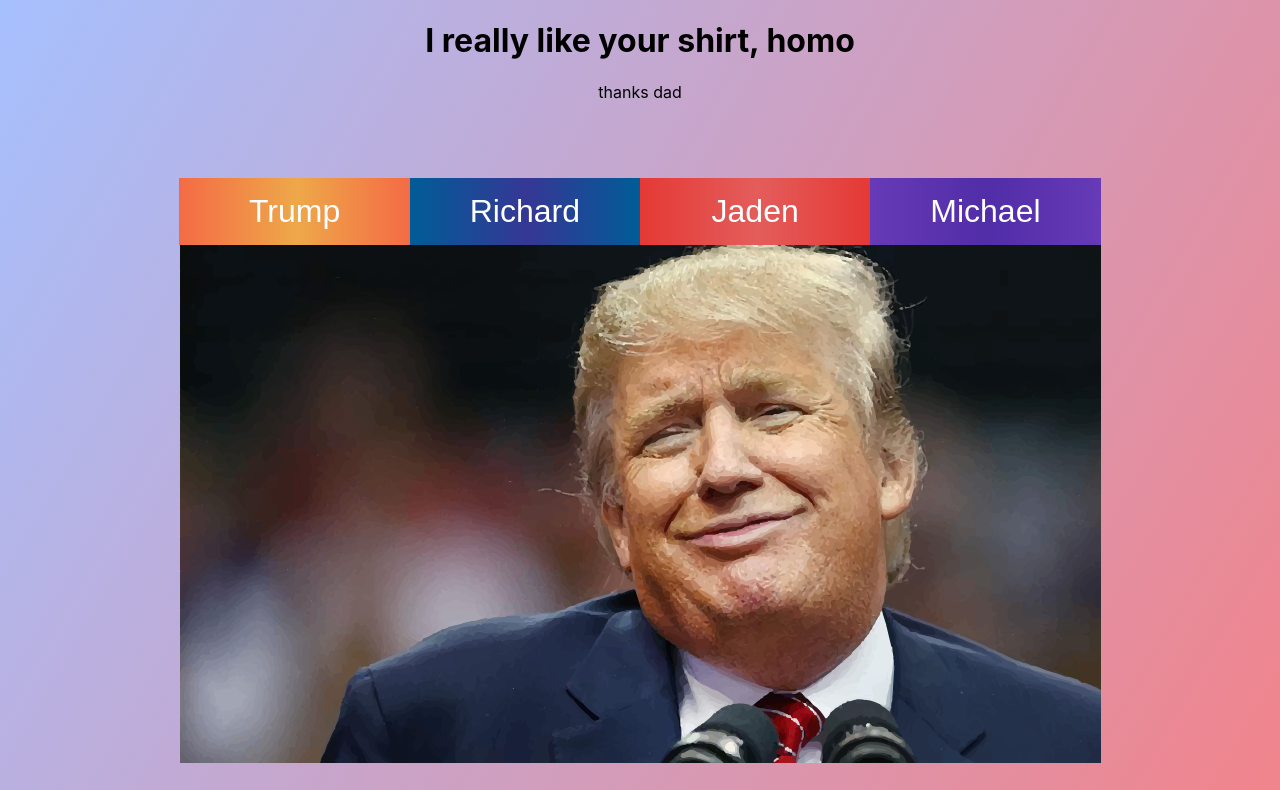
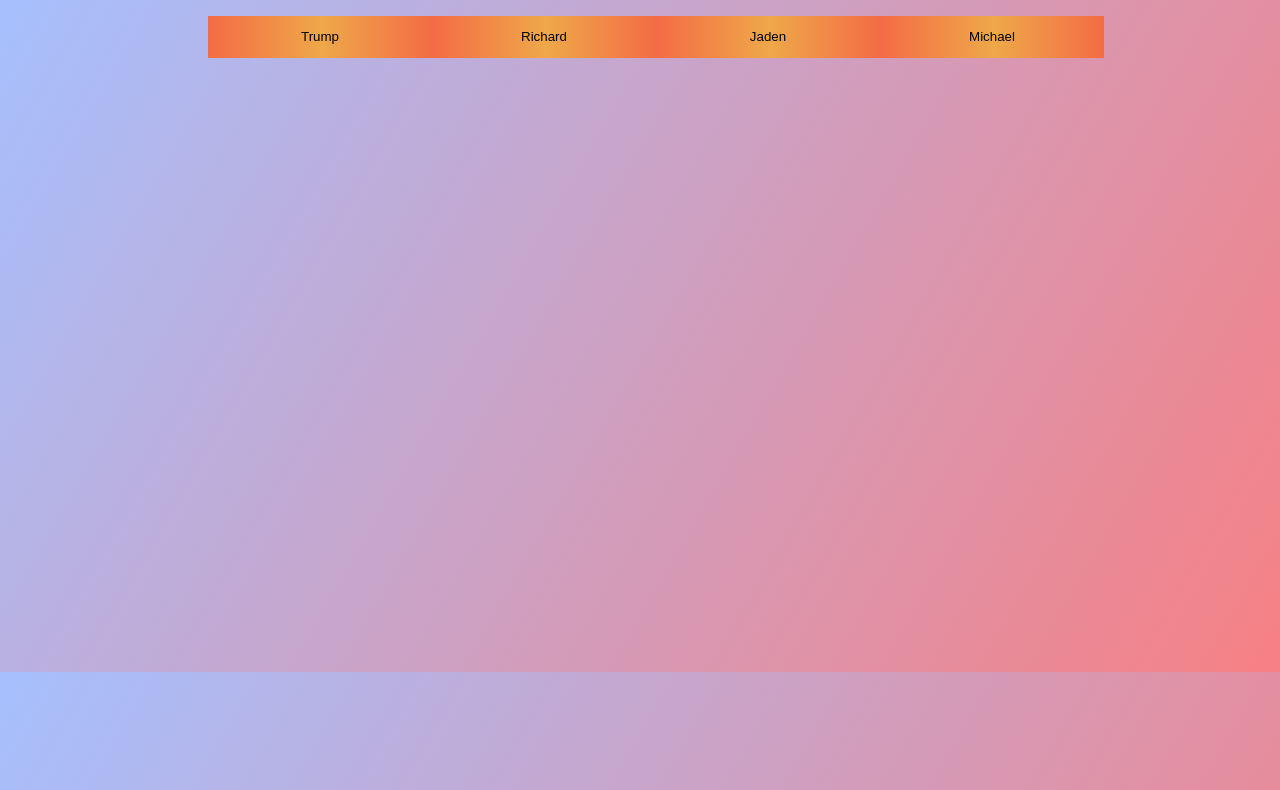
Before and after one commit to adrianflatner/Mediabox, a React (Create React App) app in the folder project2/: page / in a window 1280 px wide. Shown: the top 790 px of the page. Built offline with nearby package versions, Linux system fonts and the light colour scheme.

Commit message:
new grid

```diff
--- a/project2/src/App.css
+++ b/project2/src/App.css
@@ -1,15 +1,32 @@
-.Wrapper {
+* {
+  box-sizing: border-box;
+}
+
+/* .Wrapper {
   text-align: center;
   display: grid;
   grid-template-columns: 1fr;
   justify-items: center;
   grid-auto-rows: minmax(30px, auto);
+} */
+
+.gridLayout {
+  position:relative;
+  display: grid;
+  grid-template-columns: 15% 70% 15%;
+  grid-template-rows:10vh 70vh auto;
+  grid-gap: 1rem;
+  width: 100%;
+  height:100%;
 }
-
-.Navbar {
-  grid-row: 4/5;
+/* .NavbarBackground{
+    grid-column: 1/4;
+    background-color:black;
+    opacity: 0.5;
+} */
+.NavbarGrid{
+  grid-column: 2/3;
 }
-
 
 #placeholder {
   max-width: 960px;
@@ -18,7 +35,20 @@
 body {
   background-image: linear-gradient(120deg, #a6c0fe 0%, #f68084 100%);
 }
-@media only screen and (max-width: 600px) {
+
+@media only screen and (max-width: 991px) {
+  body {
+    background-image:none;
+    background-color: beige;
+  }
+}
+@media only screen and (max-width: 768px) {
+  body {
+    background-image:none;
+    background-color: black;
+  }
+}
+@media only screen and (max-width: 480px) {
   body {
     background-image:none;
     background-color: lightblue;
--- a/project2/src/App.js
+++ b/project2/src/App.js
@@ -4,13 +4,9 @@ import Navbar from "./components/Navbar.js";
 
 function App() {
   return (
-    <div className="Wrapper">
-      <div className="Title">
-        <h1>I really like your shirt, homo</h1>
-        <p>thanks dad</p>
-      </div>
-
-      <div className="Navbar">
+    <div className="gridLayout">
+      {/* <div className="NavbarBackground"> </div> */}
+      <div className="NavbarGrid">
         <Navbar />
       </div>
 
--- a/project2/src/components/Navbar.css
+++ b/project2/src/components/Navbar.css
@@ -1,8 +1,11 @@
-.grid {
+/* .gridLayout {
+  position:relative;
   display: grid;
-  grid-template-columns: repeat(4, 1fr);
-  margin: 0;
-  justify-content: center;
+  grid-template-columns: 15% 50% 20% 15%;
+  grid-template-rows:10% 70% auto;
+  grid-gap: 1rem 3rem;
+  background-color: #3aafa9;
+  width: 100%;
 }
 
 .grid > button {
@@ -10,10 +13,11 @@
   font-weight: thin;
   color: white;
   margin: 0 70;
-  padding: 15px 60px;
+  padding: 1em;
   text-align: center;
   outline: none;
-}
+} */
+
 
 input,
 button,
@@ -21,7 +25,17 @@ submit {
   border: none;
 }
 
+.LinkWrapper{
+  text-align:center;
+}
+ul{
+  padding:0;
+}
 .tab1 {
+  width:25%;
+  min-width: 60px;
+  cursor:pointer;
+  padding:1em;
   background-image: linear-gradient(
     to right,
     #f46b45 0%,
--- a/project2/src/components/Navbar.js
+++ b/project2/src/components/Navbar.js
@@ -18,26 +18,41 @@ class Navbar extends Component {
   render() {
     document.querySelector("div").style.color = this.state.color;
 
-    return (
-      <div>
-        <div className="grid">
+    return (<div className="LinkWrapper">
+            <ul>
               <button className="tab1" onClick={() => this.setTab(0, "red")}>
                 Trump
               </button>
-          <button className="tab2" onClick={() => this.setTab(1, "blue")}>
+              <button className="tab1" onClick={() => this.setTab(1, "blue")}>
                Richard
               </button>
-          <button className="tab3" onClick={() => this.setTab(2, "green")}>
+              <button className="tab1" onClick={() => this.setTab(2, "green")}>
                 Jaden
               </button>
-          <button className="tab4" onClick={() => this.setTab(3)}>
+              <button className="tab1" onClick={() => this.setTab(3)}>
                 Michael
               </button>
+            </ul>
             </div>
-        <div className="Artboard-tools">
-          <Tools activeTab={this.state.tab} />
-        </div>
-      </div>
+      //  <div>
+      //   <div className="grid">
+      //     <button className="tab1" onClick={() => this.setTab(0, "red")}>
+      //       Trump
+      //     </button>
+      //     <button className="tab2" onClick={() => this.setTab(1, "blue")}>
+      //       Richard
+      //     </button>
+      //     <button className="tab3" onClick={() => this.setTab(2, "green")}>
+      //       Jaden
+      //     </button>
+      //     <button className="tab4" onClick={() => this.setTab(3)}>
+      //       Michael
+      //     </button>
+      //   </div>
+      //   <div className="Artboard-tools">
+      //     <Tools activeTab={this.state.tab} />
+      //   </div>
+      // </div>
     );
   }
 }
```
Lines whose indentation alone changed are shown as unchanged.
